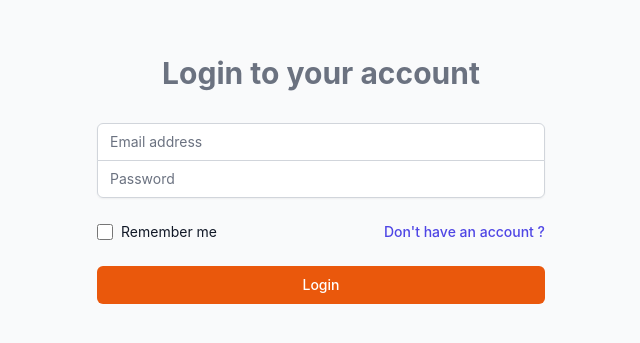
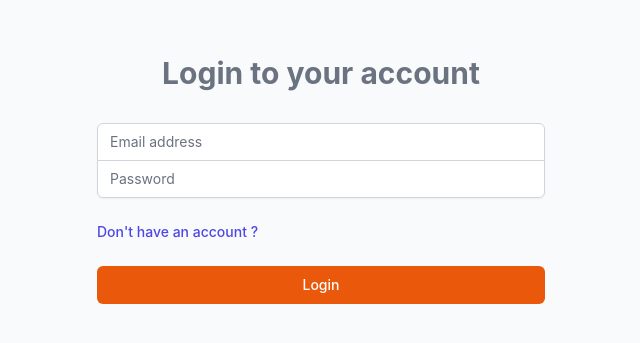
Before and after one commit to roshan-42/realtime-chat-app, a React (Vite) app: page /login in a window 1280 px wide. Shown: the part 233-576 px from the top of the page, without its empty margins (319-959 px from the left). Built offline with nearby package versions, Linux system fonts and the light colour scheme; no server answers.

Commit message:
Removed remember me

```diff
--- a/src/Components/LoginPage.jsx
+++ b/src/Components/LoginPage.jsx
@@ -126,7 +126,7 @@
           </div>
 
           <div className="flex items-center justify-between">
-            <div className="flex items-center">
+            {/* <div className="flex items-center">
               <input
                 id="remember-me"
                 name="remember-me"
@@ -139,7 +139,7 @@
               >
                 Remember me
               </label>
-            </div>
+            </div> */}
 
             <div className="text-sm">
               <Link
```
